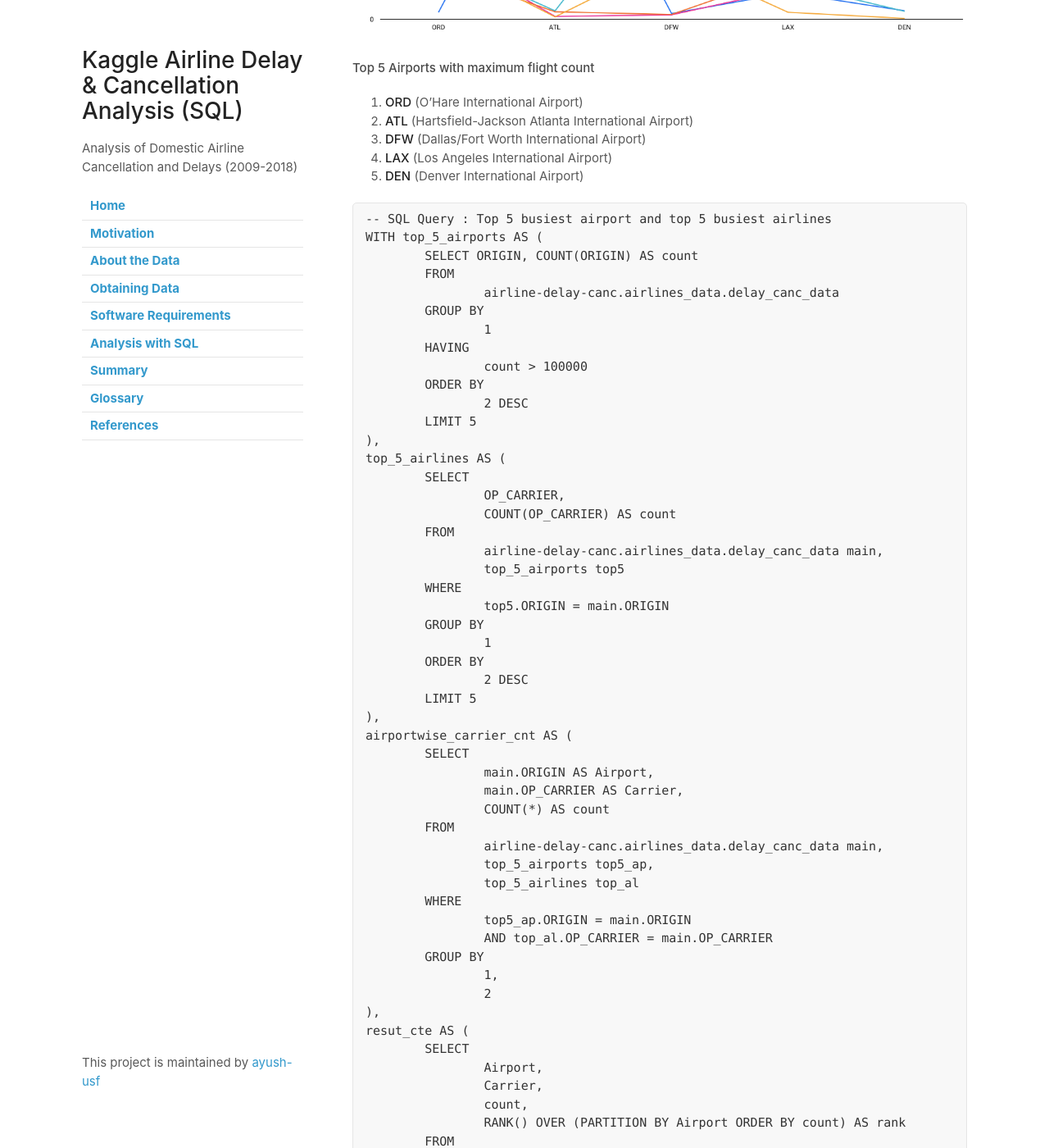
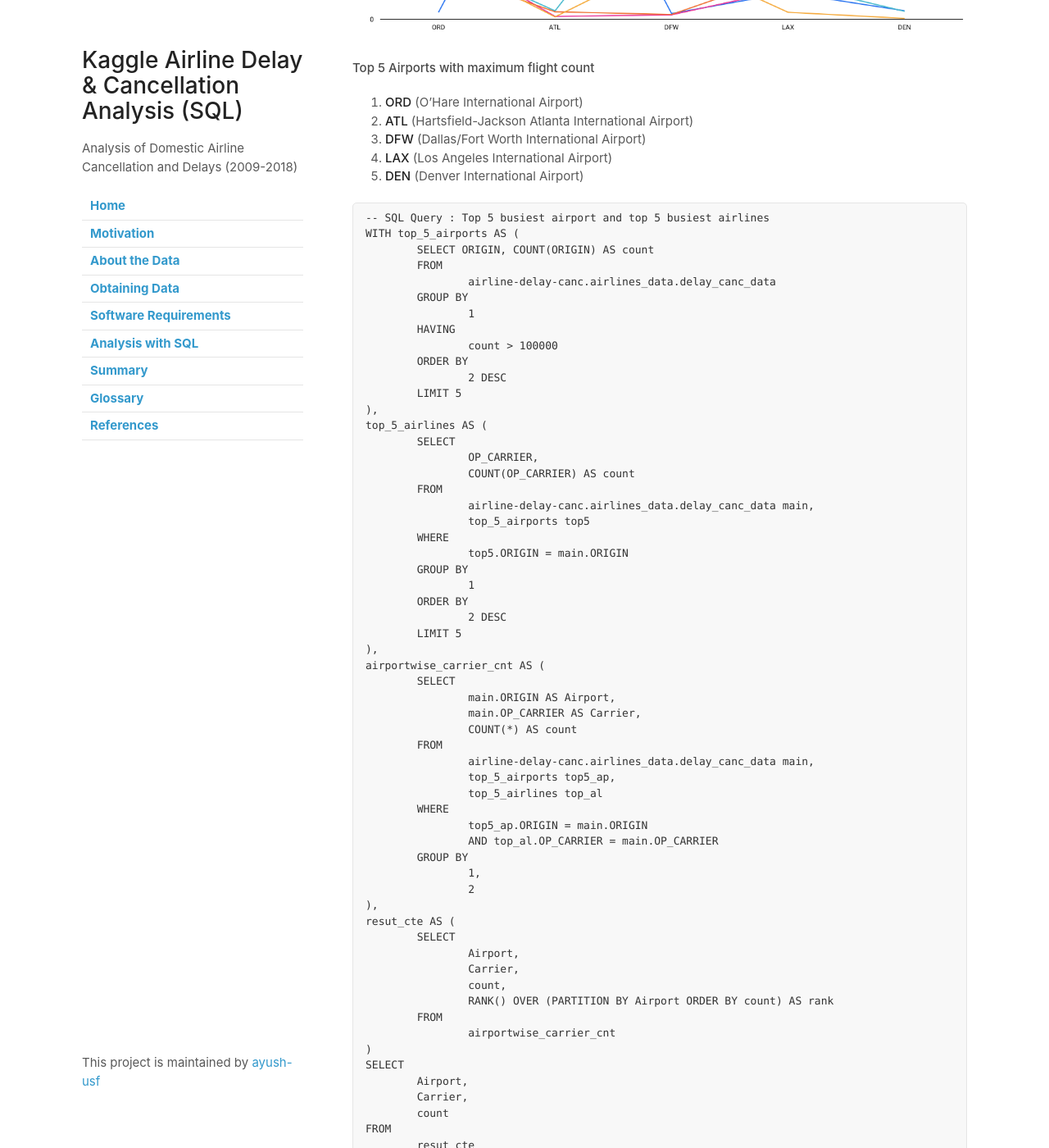
Before and after one commit to ayush-usf/Kaggle-Airline-Data-Analysis, a Jekyll site: the page built from analysis.md, in a window 1280 px wide and 1400 px high, scrolled down 775 px. Shown: the whole window at 82% size. Built offline with Jekyll 4.4.1, drawn with Linux system fonts in a browser that asks for light colours; our own code applies the rules of GitHub Pages for plain Markdown files.

Commit message:
css added

```diff
--- a/analysis.md
+++ b/analysis.md
@@ -1,3 +1,8 @@
+<style>
+	pre.highlight{
+		font-size: 13px;
+	}
+</style>
 # Data Analysis:
 
 While going through the variables of the dataset, it was realized that the solutions for the following questions could be obtained by analyzing the dataset:
```
